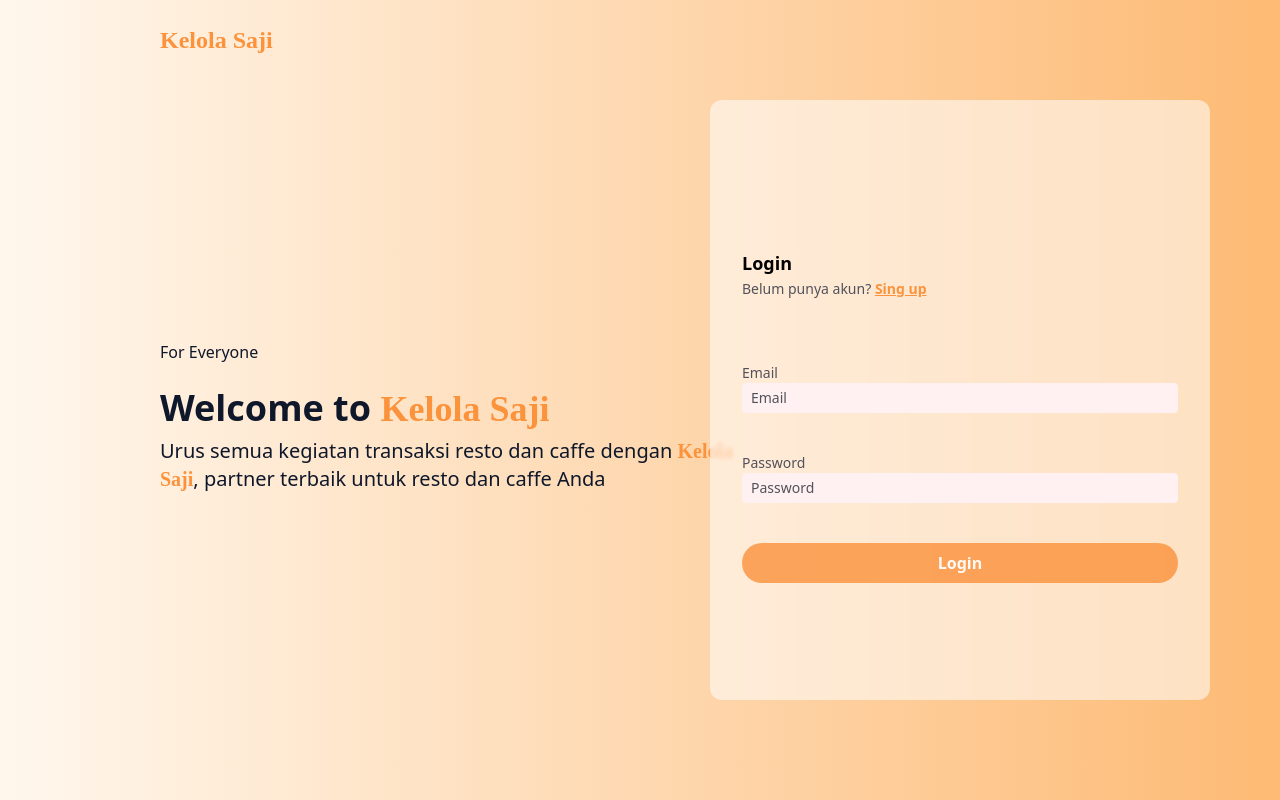
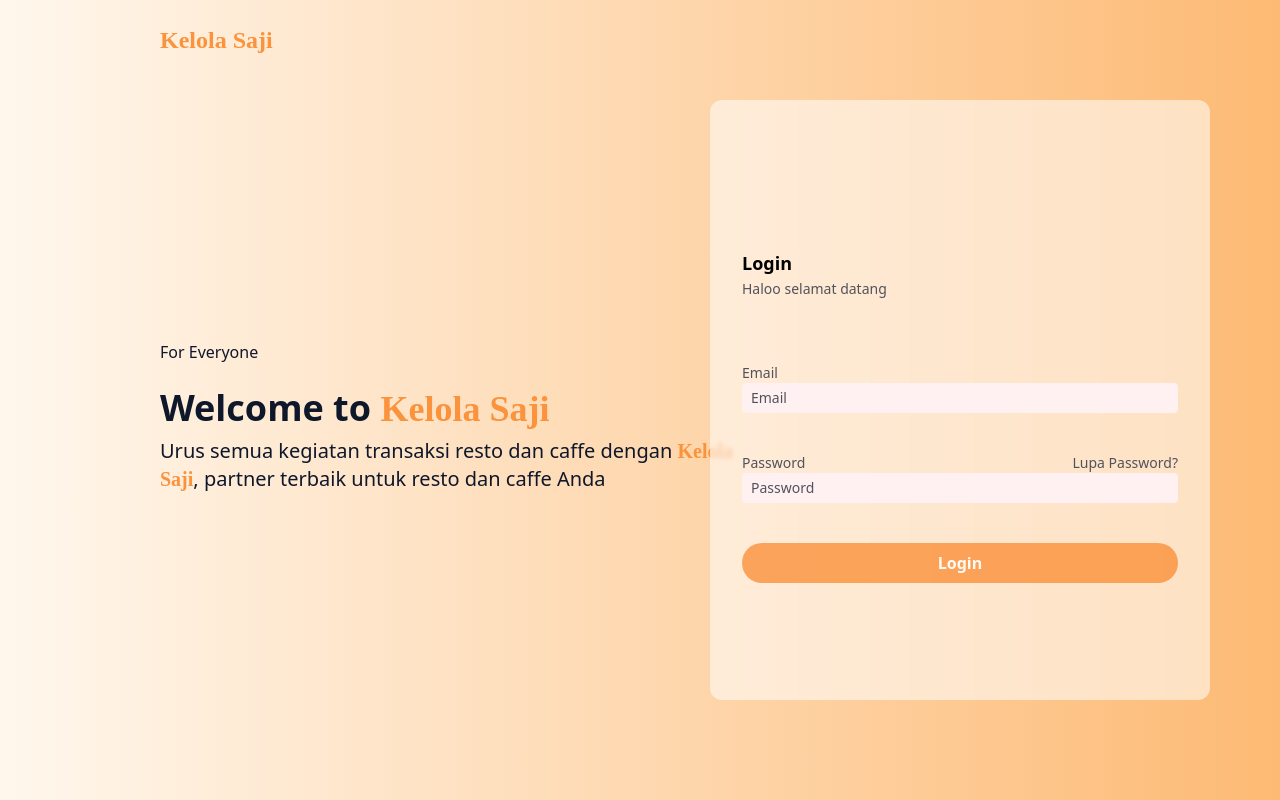
Before and after one commit to MUHAMADTEGARWIJAYA/client-kelolasaji, a Vue app: page /login in a window 1280 px wide. Built offline with nearby package versions, Linux system fonts and the light colour scheme; no server answers; what @tanstack/vue-query, oh-vue-icons would draw is missing.

Commit message:
modifi router protect admin

```diff
--- a/src/Vuex-store/use-product.js
+++ b/src/Vuex-store/use-product.js
@@ -16,5 +16,6 @@ export function useProducts() {
     isLoading: query.isLoading,
     isError: query.isError,
     error: query.error,
+    refetch: query.refetch,
   }
 }
--- a/src/Vuex-store/user-orders-dine-in.js
+++ b/src/Vuex-store/user-orders-dine-in.js
@@ -18,7 +18,7 @@ export function useOrdersDineIn() {
     retry: 1,
     staleTime: 1000 * 60 * 5, // 5 menit
     refetchOnWindowFocus: true,
-    refetchInterval: computed(() => (hasData.value ? 2000 : false)), // ⏱️ Refetch tiap 5 detik
+    refetchInterval:  2000, // ⏱️ Refetch tiap 5 detik
   })
 
   return {
--- a/src/components/admin/home/penjualan/PenjualanDine.vue
+++ b/src/components/admin/home/penjualan/PenjualanDine.vue
@@ -250,7 +250,7 @@ import * as XLSX from 'xlsx'
 import { saveAs } from 'file-saver'
 import { useUpdateOrderDineInStatus } from '@/Vuex-store/user-orders-dine-in'
 // Ambil data dari store
-const { orders, isLoading, } = useOrdersDineIn()
+const { orders, isLoading, refetch } = useOrdersDineIn()
 
 const { mutate: updateStatus, } = useUpdateOrderDineInStatus()
 
@@ -259,7 +259,13 @@ console.log(orders)
 console.log("test", orders.payment_type)
 
 const updateOrder = (orderId, status) => {
-  updateStatus({ orderId, status })
+  updateStatus({ orderId, status },
+    {
+      onSuccess: () => {
+        refetch() // ini untuk ambil data terbaru setelah update berhasil
+      }
+    }
+  )
 }
 
 const currentPage = ref(1)
--- a/src/components/user/FormAuth/LoginAuth.vue
+++ b/src/components/user/FormAuth/LoginAuth.vue
@@ -1,7 +1,6 @@
 <template>
   <FormMain>
     <div class="bg-gradient-to-r from-rose-50 to-violet-300 flex h-screen justify-center items-center">
-
       <div class="flex flex-col justify-center p-6 sm:p-8 rounded-xl backdrop-blur-[2px] bg-white/55
     w-[90%] max-w-[500px] h-auto sm:h-[600px]
     xl:mx-auto
@@ -9,10 +8,10 @@
         <div>
         </div>
         <h2 class="text-black font-bold text-lg mt-8">Login</h2>
-        <p class="text-zinc-600 text-sm mt-0.5">Belum punya akun?
-          <router-link to="/register">
-            <span class="font-bold text-orange-400 underline">Sing up</span>
-          </router-link>
+        <p class="text-zinc-600 text-sm mt-0.5">Haloo selamat datang
+          <!-- <router-link to="/register">
+            <span class="font-bold text-violet-400 underline">Sing up</span>
+          </router-link> -->
         </p>
         <form @submit.prevent="handleLogin" class="mt-16">
           <div>
@@ -24,8 +23,8 @@
           <div>
             <div class="flex items-end  justify-between">
               <label for="password" class="block text-zinc-600 text-sm border-[#3F3F46] mt-10">Password</label>
-              <!-- <router-link to="/forgot-password" class="text-zinc-600 hover:text-primary mb-0.1  text-sm "> Lupa
-                Password?</router-link> -->
+              <router-link to="/forgot-password" class="text-zinc-600 hover:text-primary mb-0.1  text-sm "> Lupa
+                Password?</router-link>
 
             </div>
 
@@ -52,11 +51,12 @@
 </template>
 
 <script setup>
+import FormMain from "../view/FormMain.vue";
 import { ref } from "vue";
 import { useRouter } from "vue-router";
 import { useAuthProvider } from "@/stores/auth-provider";
 import { useNotifyStore } from "@/stores/notifikasi-toast";
-import FormMain from "../view/FormMain.vue";
+
 const notifyStore = useNotifyStore();
 const email = ref("");
 const password = ref("");
--- a/src/router/index.js
+++ b/src/router/index.js
@@ -1,5 +1,6 @@
 import { createRouter, createWebHistory } from 'vue-router'
 import ButtonMain from '@/views/ButtonMain.vue'
+import { useAuthProvider } from '@/stores/auth-provider'
 import CartMain from '@/views/CartMain.vue'
 import DetailProduct from '@/views/DetailProduct.vue'
 import AdminLayout from '@/layout/AdminLayout.vue'
@@ -10,10 +11,10 @@ import TableMain from '@/components/admin/orders/TableMain.vue'
 import CekDineIn from '@/components/admin/home/penjualan/CekDineIn.vue'
 import TableManajer from '@/components/admin/manage/TableManajer.vue'
 import MenuManage from '@/components/admin/menu/MenuManage.vue'
+
 const router = createRouter({
   history: createWebHistory(import.meta.env.BASE_URL),
   routes: [
-
     {
       path: '/payment/:id',
       name: 'CekDineIn',
@@ -53,35 +54,62 @@ const router = createRouter({
       path: '/admin',
       name: 'admin',
       component: AdminLayout,
+      meta: { requiresAuth: true }, // ✅ proteksi admin layout
       children: [
         {
           path: 'menumanaje',
           name: 'menumanaje',
           component: MenuManage,
+          meta: { requiresAuth: true },
         },
         {
           path: 'home',
           name: 'home',
           component: () => import('../components/admin/home/HomeMain.vue'),
+          meta: { requiresAuth: true },
         },
         {
           path: 'cashier',
           name: 'cashier',
           component: () => import('../components/admin/cashier/CashierMain.vue'),
+          meta: { requiresAuth: true },
         },
         {
           path: 'orders',
           name: 'orders',
           component: TableMain,
+          meta: { requiresAuth: true },
         },
         {
           path: 'manage',
           name: 'manage',
           component: TableManajer,
+          meta: { requiresAuth: true },
         },
       ],
     },
   ],
 })
 
+// ✅ Proteksi route pakai beforeEach
+router.beforeEach((to, from, next) => {
+  const auth = useAuthProvider()
+  const isAuthenticated = auth.isAuthenticated || localStorage.getItem('accessToken')
+
+  // Cegah user login mengakses halaman login lagi
+  if (to.path === '/login' && isAuthenticated) {
+    next('/admin/home')
+  }
+
+  // Jika butuh login & belum login
+  else if (to.matched.some((record) => record.meta.requiresAuth) && !isAuthenticated) {
+    next('/login')
+  }
+
+  // Lanjutkan ke route yang dituju
+  else {
+    next()
+  }
+})
+
 export default router
--- a/src/utils/axios.js
+++ b/src/utils/axios.js
@@ -42,7 +42,7 @@ axiosInstance.interceptors.response.use(
         return axiosInstance(originalRequest)
       } catch (refreshError) {
         console.error('Refresh token gagal:', refreshError)
-        window.location.href = '/login' // Redirect ke login
+       // window.location.href = '/login' // Redirect ke login
         return Promise.reject(refreshError)
       }
     }
```
